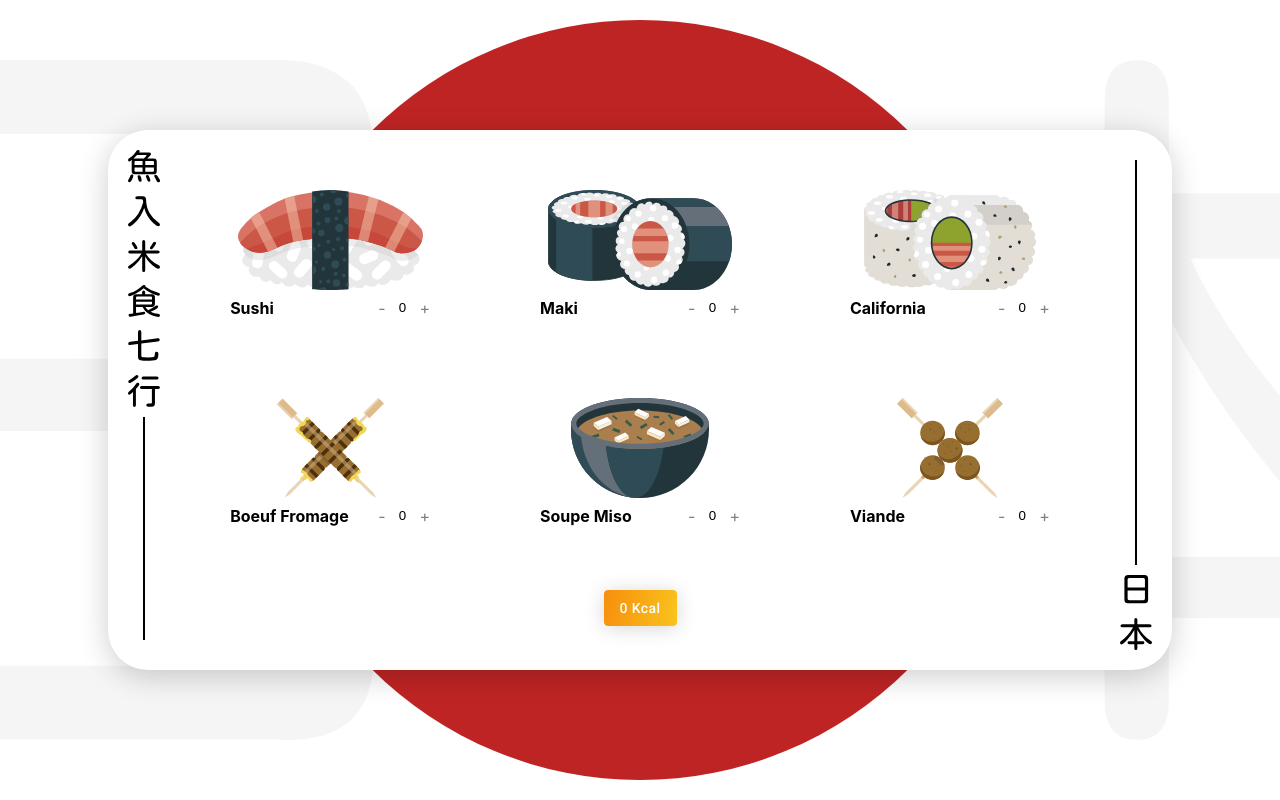
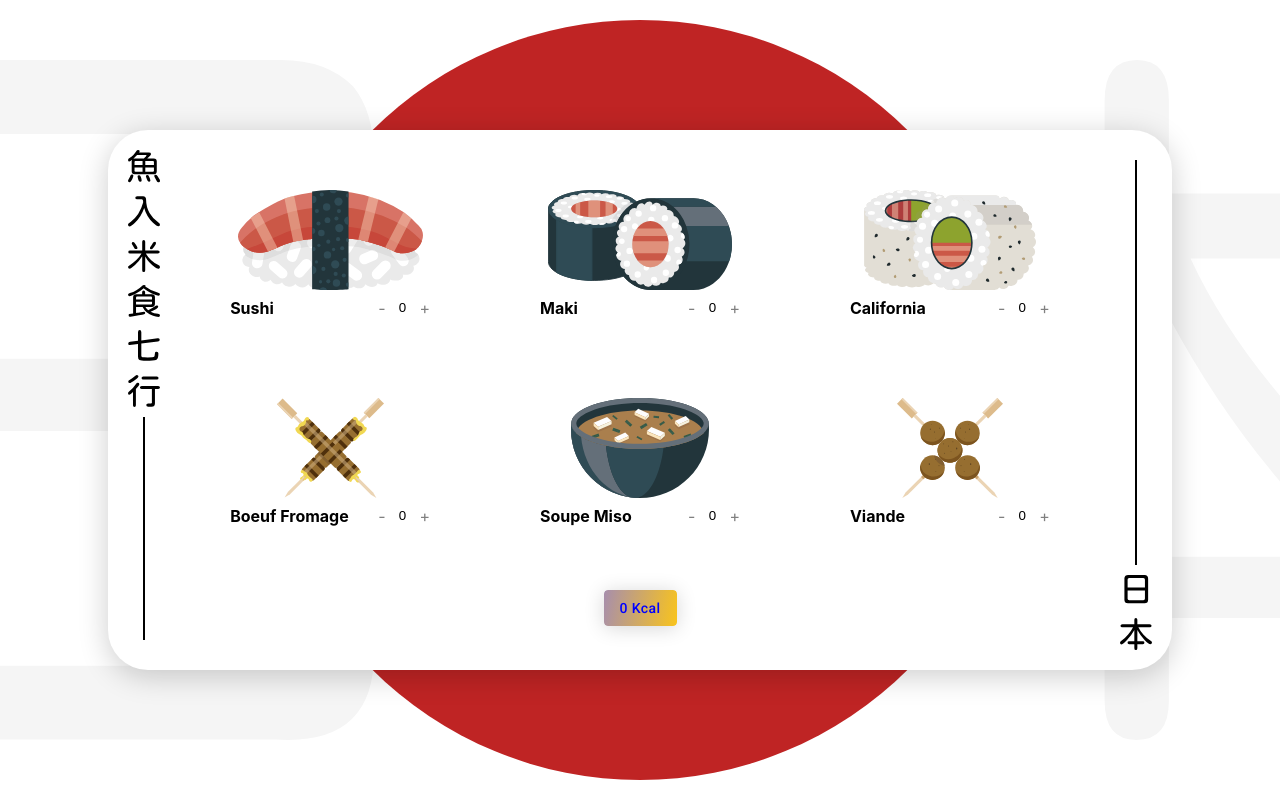
Before and after one commit to sebastien-lb/japcalculator, a React (Create React App) app: page / in a window 1280 px wide. Built offline with nearby package versions, Linux system fonts and the light colour scheme.

Commit message:
feat: change button color

```diff
--- a/src/style/theme.ts
+++ b/src/style/theme.ts
@@ -5,22 +5,21 @@ export interface CustomTheme extends Theme {}
 export const theme: CustomTheme = createMuiTheme({
   palette: {
     primary: {
-      main: "#F9C41C"
-    }
+      main: "#F9C41C",
+    },
   },
   overrides: {
     MuiButton: {
       root: {
-        background:
-          "transparent linear-gradient(101deg, #F78E0D 0%, #F9C41C 100%) 0% 0% no-repeat padding-box"
+        background: "transparent linear-gradient(101deg, #A78EAD 0%, #F9C41C 100%) 0% 0% no-repeat padding-box",
       },
       contained: {
-        color: "white",
-        boxShadow: "0px 2px 20px #00000029"
+        color: "blue",
+        boxShadow: "0px 2px 20px #00000029",
       },
       label: {
-        textTransform: "none"
-      }
-    }
-  }
+        textTransform: "none",
+      },
+    },
+  },
 });
```
Also changed, not shown: 1 other file (tests, documents, lock files or other folders).
